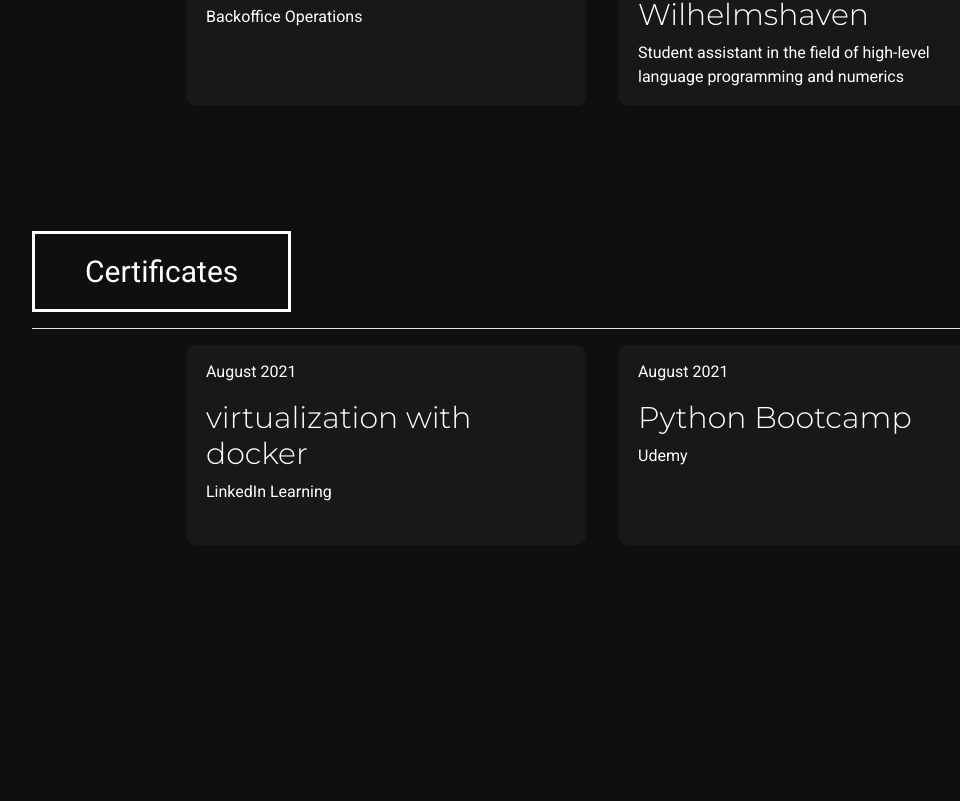
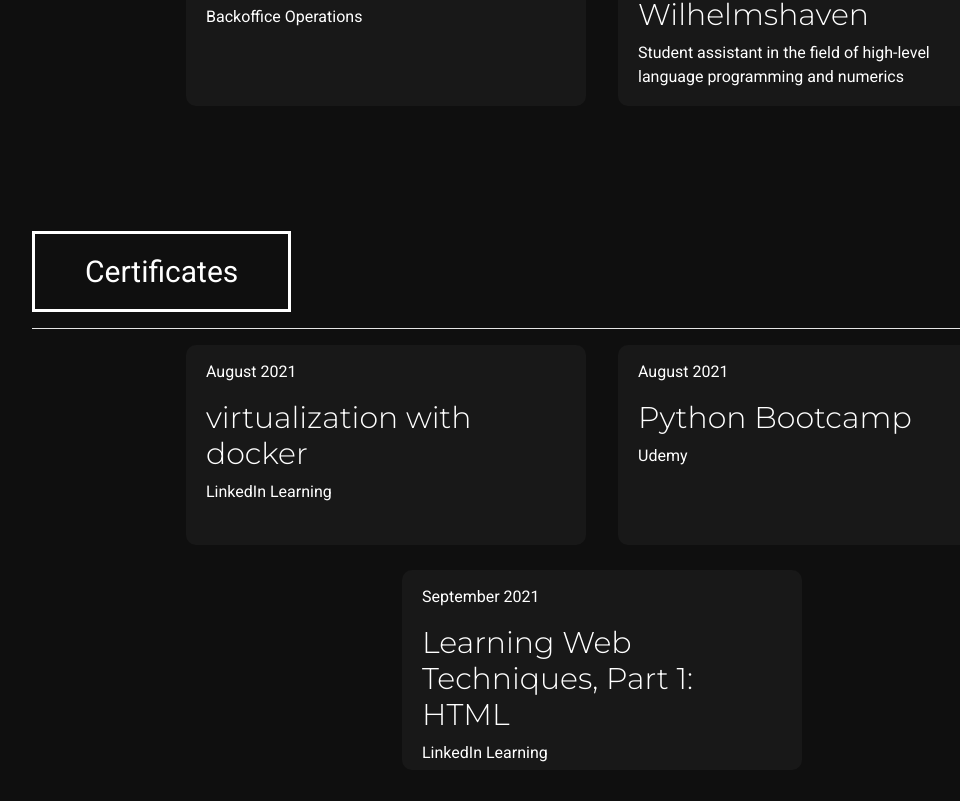
Before and after one commit to JanRipken/ripken, a Vue app: page /resume in a window 1280 px wide. Shown: the part 1634-2435 px from the top of the page, without its empty margins (38-998 px from the left). Built offline with nearby package versions, Linux system fonts and the light colour scheme; what vue-resource would draw is missing.

Commit message:
html-certificate

```diff
--- a/src/routes/Resume.vue
+++ b/src/routes/Resume.vue
@@ -170,6 +170,12 @@ export default {
                         date: 'August 2021',
                         repo: 'certificates/Python-Grundkurs.pdf',
                     },
+                    {
+                        title: 'Learning Web Techniques, Part 1: HTML',
+                        text: 'LinkedIn Learning',
+                        date: 'September 2021',
+                        repo: 'certificates/Python-Grundkurs.pdf',
+                    },
                 ],
             },
         };
```
Also changed, not shown: 1 other file (tests, documents, lock files or other folders).
